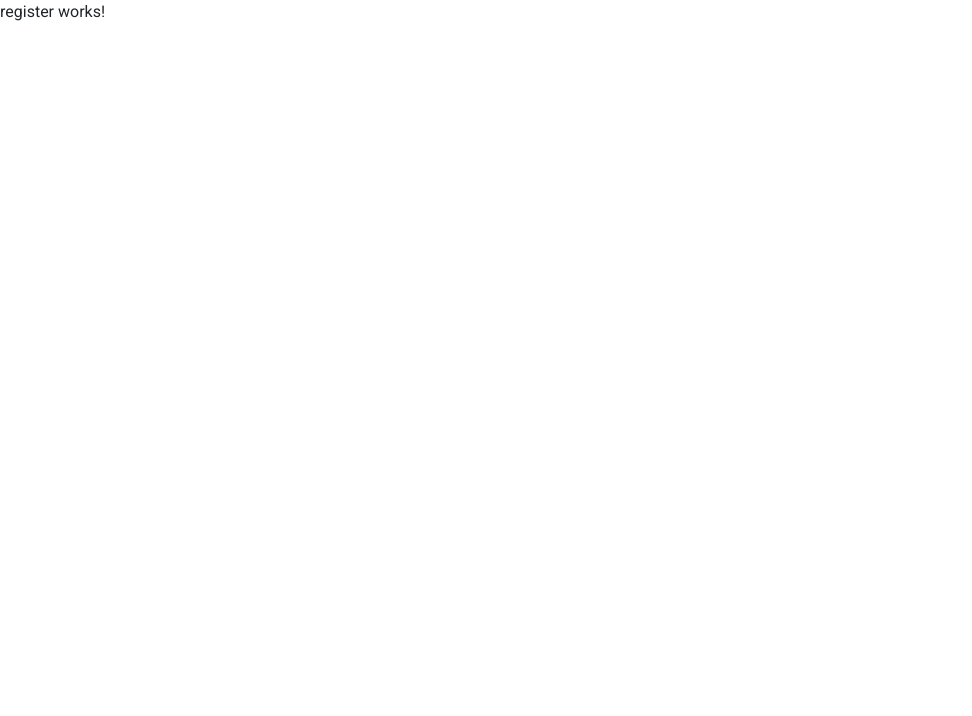
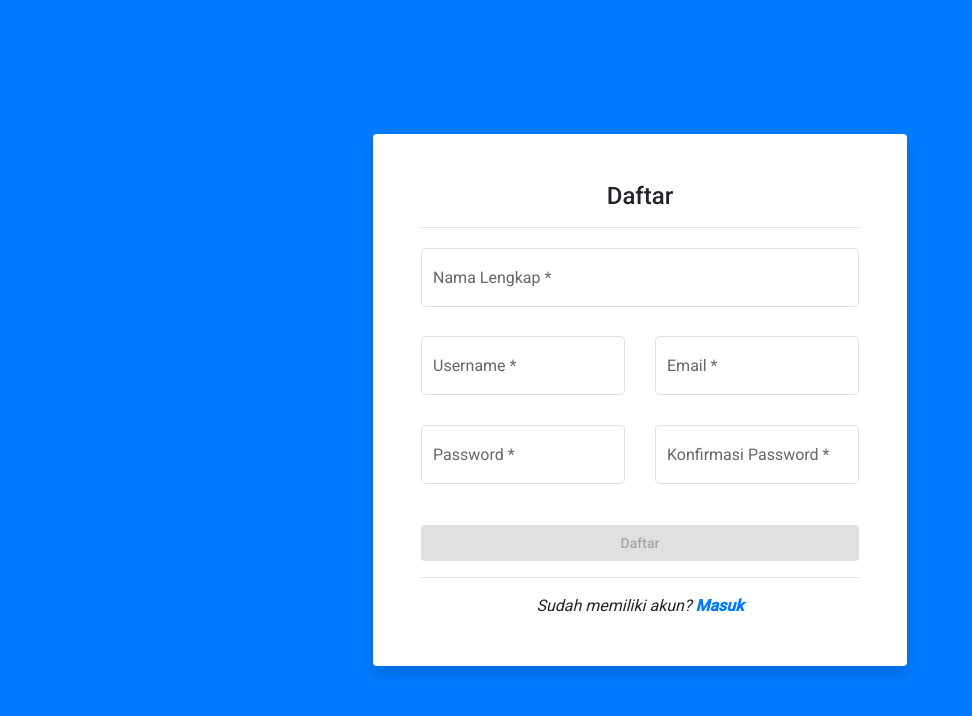
Before and after one commit to mmdiyul/proyek-sistem-pakar, an Angular app in the folder frontend/: page /register in a window 1280 px wide. Shown: the top 716 px of the page, without its empty margins (0-972 px from the left). Built offline with nearby package versions, Linux system fonts and the light colour scheme.

Commit message:
add register page

```diff
--- a/frontend/src/app/pages/authentication/register/register.component.html
+++ b/frontend/src/app/pages/authentication/register/register.component.html
@@ -1 +1,59 @@
-<p>register works!</p>
+<div class="w-100 h-100 d-flex flex-column justify-content-center align-items-center bg-primary">
+  <div class="p-5 bg-white rounded shadow text-center" style="min-width: 500px;">
+    <h4>Daftar</h4>
+    <hr>
+    <form [formGroup]="form" (ngSubmit)="onSubmit()" novalidate class="mt-2">
+      <div class="row">
+        <div class="col-12">
+          <mat-form-field class="w-100" appearance="outline">
+            <mat-label>Nama Lengkap</mat-label>
+            <input matInput placeholder="Nama Lengkap" formControlName="fullname" autocomplete="off">
+            <mat-error *ngIf="form.get('fullname').hasError('required')">Required</mat-error>
+          </mat-form-field>
+        </div>
+      </div>
+      <div class="row">
+        <div class="col-6">
+          <mat-form-field class="w-100" appearance="outline">
+            <mat-label>Username</mat-label>
+            <input matInput placeholder="Username" formControlName="username" autocomplete="off">
+            <mat-error *ngIf="form.get('username').hasError('required')">Required</mat-error>
+          </mat-form-field>
+        </div>
+        <div class="col-6">
+          <mat-form-field class="w-100" appearance="outline">
+            <mat-label>Email</mat-label>
+            <input matInput placeholder="Email" formControlName="email" autocomplete="off">
+            <mat-error *ngIf="form.get('email').hasError('required')">Required</mat-error>
+            <mat-error *ngIf="form.get('email').hasError('email')">Email tidak valid</mat-error>
+          </mat-form-field>
+        </div>
+      </div>
+      <div class="row">
+        <div class="col-6">
+          <mat-form-field class="w-100" appearance="outline">
+            <mat-label>Password</mat-label>
+            <input matInput placeholder="Password" formControlName="password" type="password" autocomplete="off">
+            <mat-error *ngIf="form.get('password').hasError('required')">Required</mat-error>
+          </mat-form-field>
+        </div>
+        <div class="col-6">
+          <mat-form-field class="w-100" appearance="outline">
+            <mat-label>Konfirmasi Password</mat-label>
+            <input matInput placeholder="Konfirmasi Password" formControlName="re_password" type="password" autocomplete="off">
+            <mat-error *ngIf="form.get('re_password').hasError('required')">Required</mat-error>
+            <mat-error *ngIf="!form.get('re_password').hasError('required') && form.get('re_password').value != form.get('password').touched">Password harus sama</mat-error>
+          </mat-form-field>
+        </div>
+      </div>
+      <button mat-raised-button type="submit" color="accent" class="mt-3 w-100" [disabled]="form.invalid">Daftar</button>
+    </form>
+    <hr>
+    <i>
+      Sudah memiliki akun?
+      <strong>
+        <a class="text-primary pointer" (click)="login()">Masuk</a>
+      </strong>
+    </i>
+  </div>
+</div>
--- a/frontend/src/app/pages/authentication/register/register.component.ts
+++ b/frontend/src/app/pages/authentication/register/register.component.ts
@@ -1,4 +1,12 @@
 import { Component, OnInit } from '@angular/core';
+import { FormBuilder, Validators, FormGroup, AbstractControl } from '@angular/forms';
+import { ActivatedRoute, Router } from '@angular/router';
+import { Subject } from 'rxjs';
+import { takeUntil } from 'rxjs/operators';
+import { AuthService } from 'src/app/services/auth.service';
+import { FormStateMatcher } from 'src/app/services/form-state-matcher';
+import { HelpersService } from 'src/app/services/helpers.service';
+import { User } from 'src/app/services/user';
 
 @Component({
   selector: 'app-register',
@@ -7,9 +15,64 @@ import { Component, OnInit } from '@angular/core';
 })
 export class RegisterComponent implements OnInit {
 
-  constructor() { }
+  constructor(
+    private formBuilder: FormBuilder,
+    private auth: AuthService,
+    private helper: HelpersService,
+    private activatedRoute: ActivatedRoute,
+    private router: Router
+  ) {
+    this.form = this.formBuilder.group({
+      fullname: [null, [Validators.required]],
+      username: [null, [Validators.required]],
+      email: [null, [Validators.required, Validators.email]],
+      password: [null, [Validators.required]],
+      re_password: [null, [Validators.required, ]],
+    }, {
+      validators: this.confirmPassword
+    });
+    this.currentUser = this.helper.currentUser();
+    if (this.currentUser !== null) {
+      this.router.navigate(['/backend']);
+    }
+  }
+
+  currentUser: User;
+  form: FormGroup;
+  fm = new FormStateMatcher();
+  private unsubs = new Subject();
 
   ngOnInit(): void {
   }
 
+  ngOnDestroy(): void {
+    this.unsubs.next();
+    this.unsubs.complete();
+  }
+
+  onSubmit(): void {
+    this.register();
+  }
+
+  register(): void {
+    this.auth
+      .register(this.form.value)
+      .pipe(takeUntil(this.unsubs))
+      .subscribe(() => {
+        this.helper.sbSuccess('Register success!');
+        this.login();
+      }, (err) => {
+        this.helper.sbError(err.message);
+      })
+  }
+
+  confirmPassword(c: AbstractControl): { invalid: boolean } {
+    if (c.get('password').value !== c.get('re_password').value) {
+        return {invalid: true};
+    }
+  }
+
+  login(): void {
+    this.router.navigate(['/login']);
+  }
 }
--- a/frontend/src/app/services/auth.service.ts
+++ b/frontend/src/app/services/auth.service.ts
@@ -1,6 +1,7 @@
 import { Injectable } from '@angular/core';
 import { HttpClient, HttpHeaders } from '@angular/common/http';
 import { Router } from '@angular/router';
+import { Register } from './register';
 
 export interface Login {
   user: any;
@@ -39,4 +40,9 @@ export class AuthService {
     localStorage.removeItem(this.localToken);
     this.router.navigate(['login']);
   }
+
+  register(data: Register) {
+    const url = '/auth/register';
+    return this.http.post<any>(url, data);
+  }
 }
--- /dev/null
+++ b/frontend/src/app/services/register.ts
@@ -0,0 +1,6 @@
+export interface Register {
+  fullname?: string;
+  email?: string;
+  username?: string;
+  password?: string;
+}
```
Also changed, not shown: frontend/src/app/pages/authentication/register/register.module.ts (+12 -1 lines).
